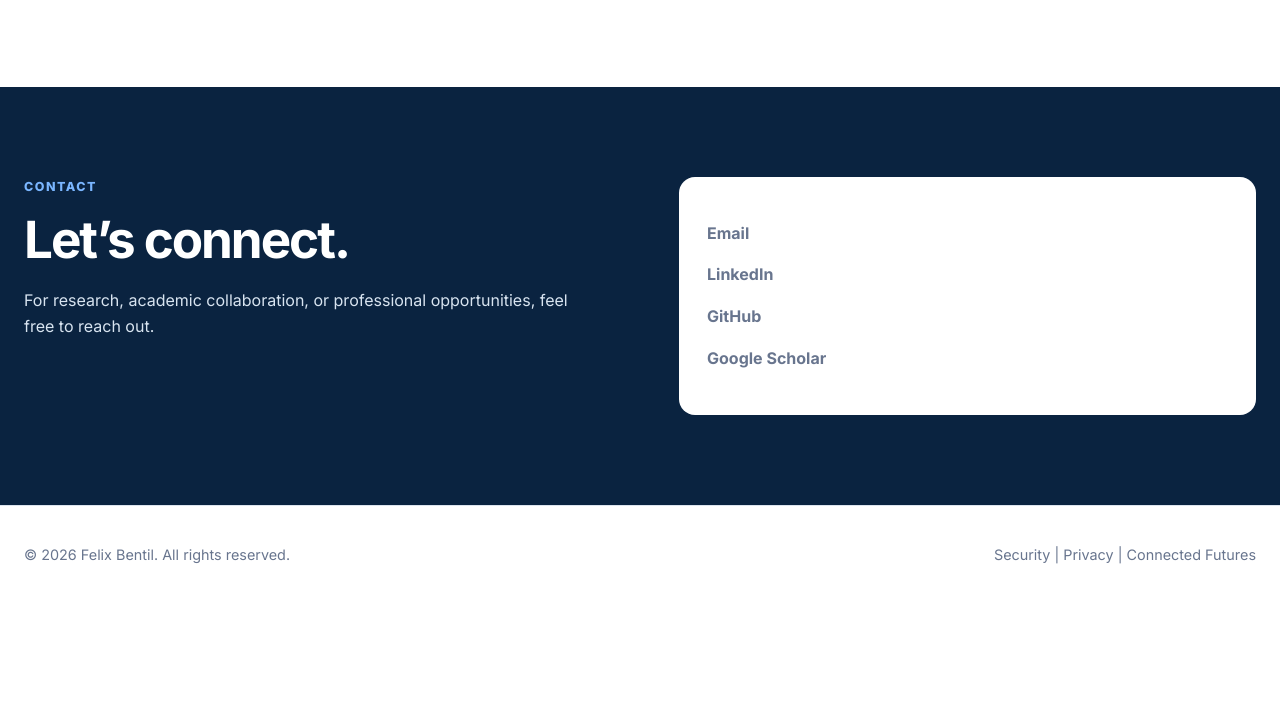
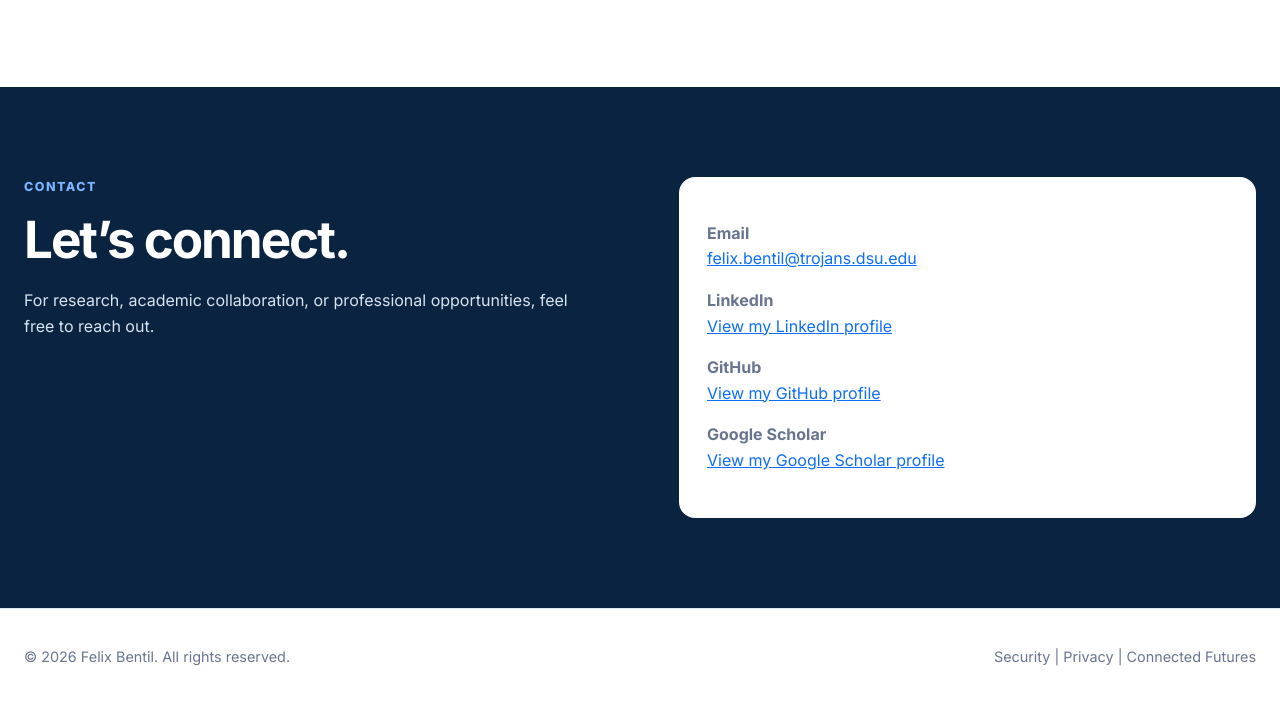
Before and after one commit to SecureIT-tech/iamfelixbentil, a plain HTML site: page index.html in a window 1280 px wide. Shown: the part 3311-4015 px from the top of the page. Before the commit the page ends 3913 px from the top, so only its background shows below. Drawn offline with Linux system fonts and the light colour scheme.

Commit message:
Update index.html

```diff
--- a/index.html
+++ b/index.html
@@ -106,13 +106,54 @@
 
 <section id="contact" class="section contact">
   <div class="container split">
-    <div><p class="kicker">Contact</p><h2>Let’s connect.</h2><p>For research, academic collaboration, or professional opportunities, feel free to reach out.</p></div>
+
+    <div>
+      <p class="kicker">Contact</p>
+      <h2>Let’s connect.</h2>
+      <p>
+        For research, academic collaboration, or professional opportunities,
+        feel free to reach out.
+      </p>
+    </div>
+
     <div class="contact-card">
-      <p><strong>Email</strong><br><a href="mailto:felix.bentil@trojans.dsu.edu"></a></p>
-      <p><strong>LinkedIn</strong><br><a href="https://www.linkedin.com/in/felix-bentil-0808789a"></a></p>
-      <p><strong>GitHub</strong><br><a href="https://github.com/SecureIT-tech"></a></p>
-      <p><strong>Google Scholar</strong><br><a href="https://scholar.google.com/citations?user=D9juFdMAAAAJ&hl=en"></a></p>
+
+      <p>
+        <strong>Email</strong><br>
+        <a href="mailto:felix.bentil@trojans.dsu.edu">
+          felix.bentil@trojans.dsu.edu
+        </a>
+      </p>
+
+      <p>
+        <strong>LinkedIn</strong><br>
+        <a href="https://www.linkedin.com/in/felix-bentil-0808789a"
+           target="_blank"
+           rel="noopener noreferrer">
+          View my LinkedIn profile
+        </a>
+      </p>
+
+      <p>
+        <strong>GitHub</strong><br>
+        <a href="https://github.com/SecureIT-tech"
+           target="_blank"
+           rel="noopener noreferrer">
+          View my GitHub profile
+        </a>
+      </p>
+
+      <p>
+        <strong>Google Scholar</strong><br>
+        <a href="https://scholar.google.com/citations?user=D9juFdMAAAAJ&amp;hl=en"
+           target="_blank"
+           rel="noopener noreferrer">
+          View my Google Scholar profile
+        </a>
+      </p>
+
     </div>
+
   </div>
 </section>
 </main>
```
